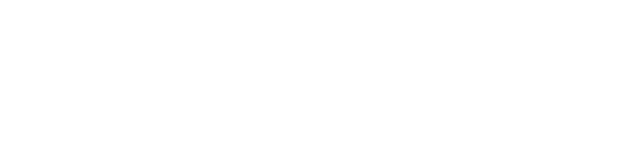
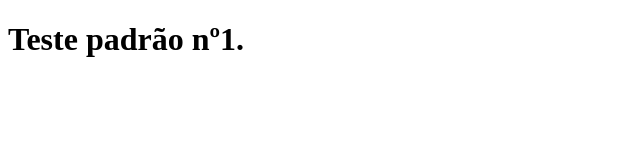
Before and after one commit to LeoSeveroBr/teste_git, a plain HTML site: page index.html in a window 1280 px wide. Shown: the whole page, without its empty margins (0-640 px from the left). Drawn offline with Linux system fonts and the light colour scheme.

Commit message:
Conteudo do body

```diff
--- a/index.html
+++ b/index.html
@@ -5,5 +5,7 @@
     <meta name="viewport" content="width=device-width, initial-scale=1.0" />
     <title>Teste Git</title>
   </head>
-  <body></body>
+  <body>
+    <h1>Teste padrão nº1.</h1>
+  </body>
 </html>
```
